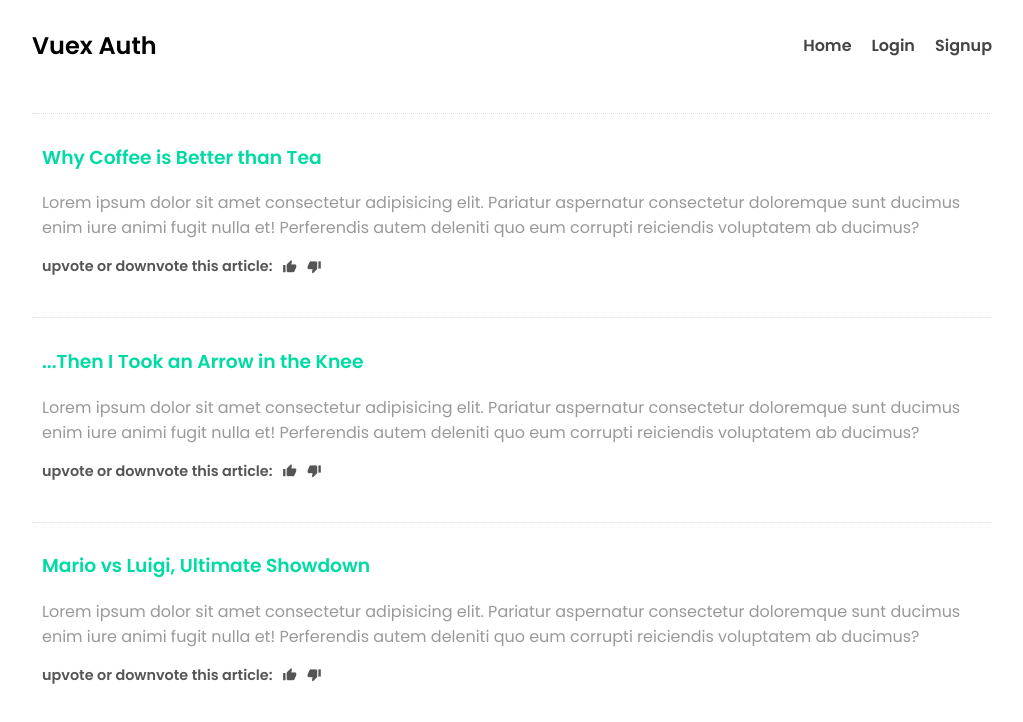
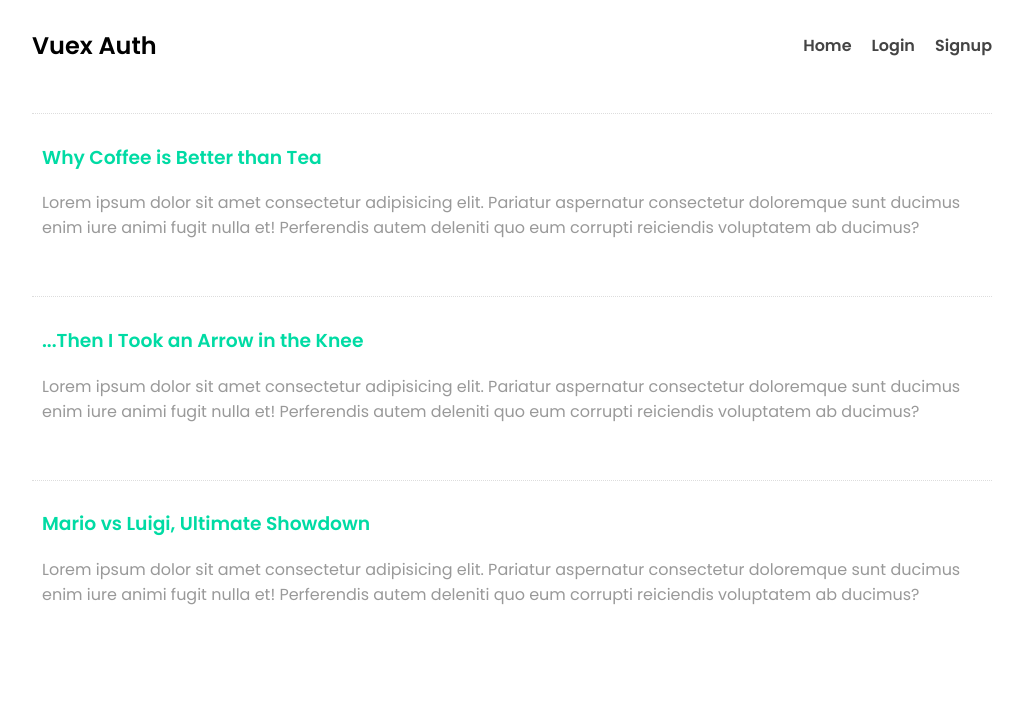
Before and after one commit to lbertoncello/vuex-4-firebase-auth, a Vue app: page / in a window 1280 px wide. Shown: the top 722 px of the page, without its empty margins (128-1151 px from the left). Built offline with nearby package versions, Linux system fonts and the light colour scheme.

Commit message:
refactor(Home): change what is shown depending on whether the user is logged in or not

```diff
--- a/src/views/Home.vue
+++ b/src/views/Home.vue
@@ -5,7 +5,7 @@
       <div class="blog">
         <h3>{{ blog.title }}</h3>
         <p>Lorem ipsum dolor sit amet consectetur adipisicing elit. Pariatur aspernatur consectetur doloremque sunt ducimus enim iure animi fugit nulla et! Perferendis autem deleniti quo eum corrupti reiciendis voluptatem ab ducimus?</p>
-        <div class="icons">
+        <div class="icons" v-if="user">
           <span>upvote or downvote this article: </span>
           <span class="material-icons">thumb_up</span>
           <span class="material-icons">thumb_down</span>
@@ -16,10 +16,12 @@
 </template>
 
 <script>
-import { ref } from 'vue'
+import { ref, computed } from 'vue'
+import { useStore } from 'vuex'
 
 export default {
   setup() {
+    const store = useStore()
     const blogs = ref([
       { title: 'Why Coffee is Better than Tea', id: 1 },
       { title: '...Then I Took an Arrow in the Knee', id: 2 },
@@ -28,6 +30,7 @@ export default {
 
     return {
       blogs,
+      user: computed(() => store.state.user)
     }
   }
 }
```
